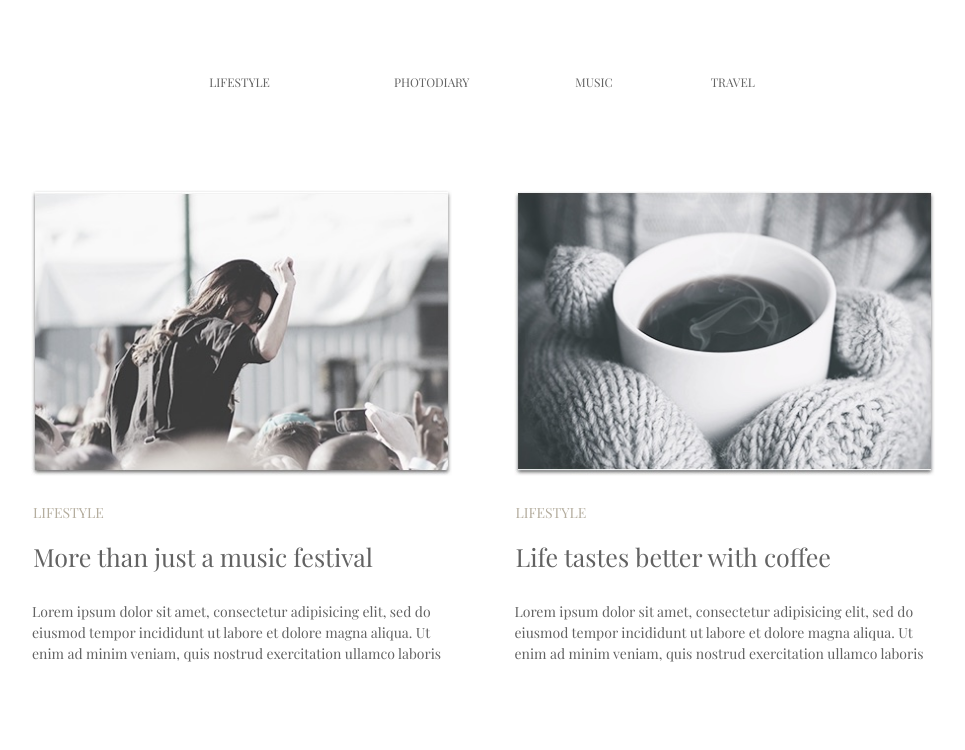
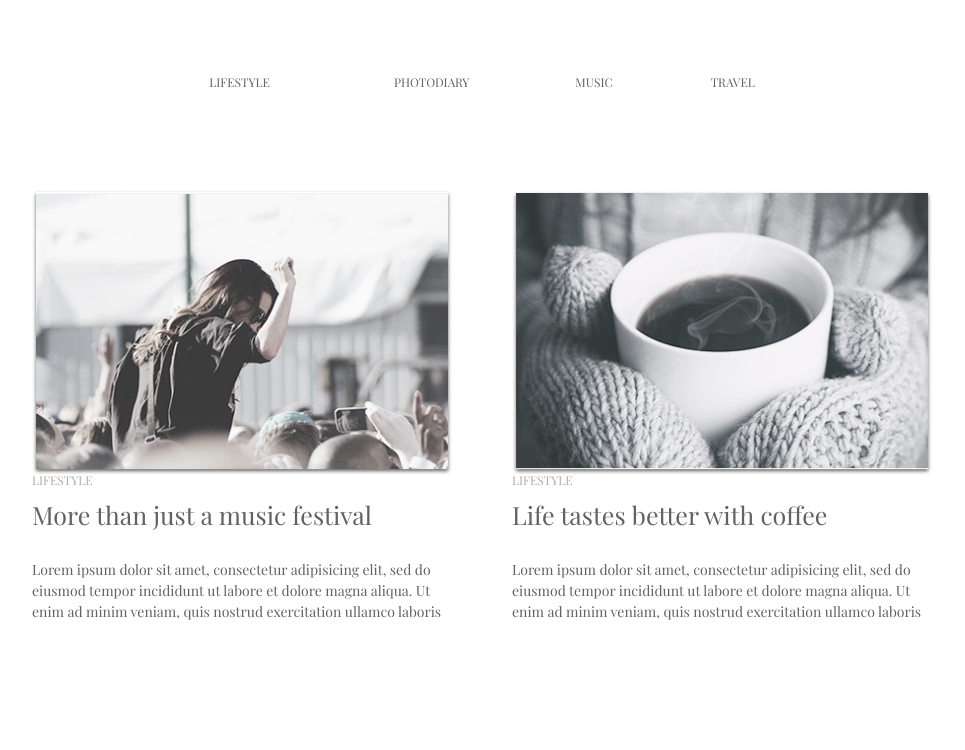
Before and after one commit to Dmitriy0776/goit-fe-course, a plain HTML site: page html-css/module-03/index.html in a window 1280 px wide. Shown: the top 750 px of the page, without its empty margins (158-1123 px from the left). Drawn offline with nearby package versions, Linux system fonts and the light colour scheme.

Commit message:
edit to file module-03

```diff
--- a/html-css/module-03/CSS/styles.css
+++ b/html-css/module-03/CSS/styles.css
@@ -23,17 +23,17 @@ img {
 }
 
 .container {
-    width: 1200px;
+    width: 900px;
     margin: 0 auto;
     background-color: #FFFFFF;
 }
 
 .page-header {
-    height: 190px;
+
 }
 
 .page-nav {
-    margin-left: 313px;
+    text-align: center;
 }
 
 .site-navigation {
@@ -73,23 +73,25 @@ img {
 }
 
 .article {
-    margin-left: 149px;
+
 }
 
 .article-list {
     list-style: none;
     margin: 0;
     padding: 0;
+    font-size: 0;
+    margin-bottom: 130px;
 }
 
 .article-list-item {
     display: inline-block;
-    width: 421px;
+    width: 420px;
     margin-bottom: 131px;
 }
 
 .article-list-item:not(:nth-child(2n)) {
-    margin-right: 58px;
+    margin-right: 60px;
 }
 
 .article-list-item:nth-last-child(-n + 2) {
@@ -97,39 +99,34 @@ img {
 }
 
 .photo-title {
-    margin-left: 2px;
-    margin-top: 31px;
     line-height: 11px;
     color: #B4AD9E;
     text-transform: uppercase;
+    font-size: 12px;
+    margin: 0;
+    margin-bottom: 18px;
 }
 
 .article-list-item h3 {
-    margin-top: 28px;
+    margin: 0;
     margin-bottom: 34px;
-    margin-left: 2px;
     color: #626262;
     font-size: 25px;
     font-weight: 400;
 }
 
 .text {
-    margin-top: 34px;
-    margin-left: 1px;
-    margin-bottom: 0;
-    width: 414px;
-    height: 63px;
-
+    margin: 0;
+    font-size: 14px;
 }
 
 button {
-    margin-top: 53px;
-    margin-left: 380px;
-    margin-bottom: 70px;
     padding: 22px 34px 22px 35px;
     font-size: 17px;
     color: #626262;
     text-decoration: none;
+    display: block;
+    margin: 0 auto;
 }
 button:hover {
     color: #03A9F4;
--- a/html-css/module-03/index.html
+++ b/html-css/module-03/index.html
@@ -8,7 +8,6 @@
     <link rel="stylesheet" href="./CSS/styles.css">
 </head>
 <body>
-  <h1 class="visually-hidden">Collection of travel articles</h1>
     <header class="page-header container">
       <nav class="page-nav">
         <ul class="site-navigation">
```
